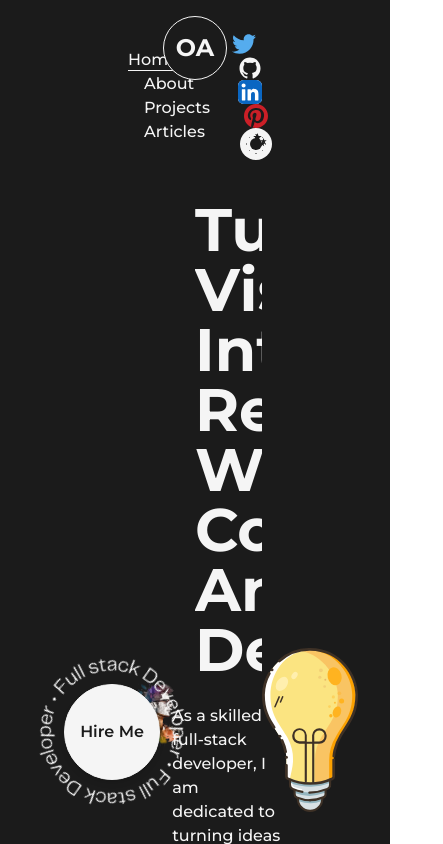
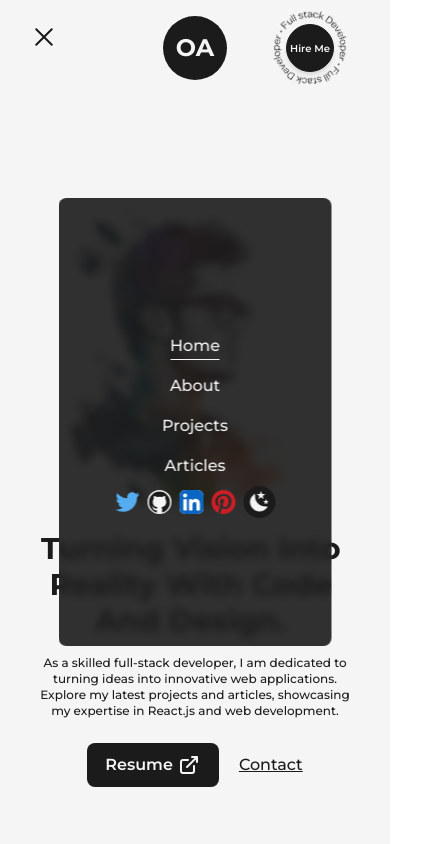
Before and after one commit to imowaisafsar/portfolio, a Next.js app: page / in a window 390 px wide. Both pictures are taken after a click on the button "Menu". Shown: the top 844 px of the page, 443 px wide, since content can reach past the window. Built offline with nearby package versions, Linux system fonts and the light colour scheme.

Commit message:
Responsive Index
Responsive portfolio home page

```diff
--- a/src/components/AnimatedText.tsx
+++ b/src/components/AnimatedText.tsx
@@ -33,7 +33,7 @@
 
 const AnimatedText: React.FC<AnimatedTextProps> = ({ text, className }) => {
     return (
-        <div className={`w-full mx-auto py-2 flex items-center justify-center text-center overflow-hidden`}>
+        <div className={`w-full mx-auto py-2 flex items-center justify-center text-center overflow-hidden sm:py-0`}>
 
             <motion.h1 className={`inline-block w-full text-dark dark:text-light font-bold capitalize text-8xl ${className}`}
                 variants={headingMotionOption} initial='initial' animate='animate'>
--- a/src/components/Footer.tsx
+++ b/src/components/Footer.tsx
@@ -4,10 +4,10 @@
 
 const Footer: React.FC = () => {
     return (
-        <footer className='w-full border-t-2 border-solid border-dark dark:border-light text-dark dark:text-light font-medium text-lg'>
-            <Layout className={`py-8 flex items-center justify-between`}>
+        <footer className='w-full border-t-2 border-solid border-dark dark:border-light text-dark dark:text-light font-medium text-lg sm:text-base'>
+            <Layout className={`py-8 flex items-center justify-between lg:flex-col lg:py-6 xl:py-6`}>
                 <span>{new Date().getFullYear()} &copy; All Rights Reserved.</span>
-                <div className="flex items-center">
+                <div className="flex items-center lg:py-2">
                     Build with <span className='text-primary dark:text-primaryDark text-2xl px-1'>&#9825;</span>
                     by &nbsp; <Link href={'/about'} className='underline underline-offset-2'>Owais Afsar</Link>
                 </div>
--- a/src/components/HireMe.tsx
+++ b/src/components/HireMe.tsx
@@ -4,10 +4,10 @@
 
 const HireMe: React.FC = () => {
     return (
-        <div className='fixed left-4 bottom-4 flex items-center justify-center overflow-hidden'>
-            <div className='w-48 h-auto flex items-center justify-center relative'>
+        <div className='fixed left-4 bottom-4 flex items-center justify-center overflow-hidden md:right-8 md:left-auto md:top-0 md:bottom-auto'>
+            <div className='w-48 h-auto flex items-center justify-center relative md:w-24'>
                 <CircularText className={`fill-dark dark:fill-light animate-spin-slow`} />
-                <Link href={'mailto:owais.afsar@outlook.com'} className='flex items-center justify-center absolute left-1/2 top-1/2 -translate-x-1/2 -translate-y-1/2 bg-dark dark:bg-light text-light dark:text-dark shadow-md border border-solid border-dark dark:border-light w-24 h-24 rounded-full font-semibold hover:bg-light dark:hover:bg-dark hover:text-dark dark:hover:text-light'>Hire Me</Link>
+                <Link href={'mailto:owais.afsar@outlook.com'} className='flex items-center justify-center absolute left-1/2 top-1/2 -translate-x-1/2 -translate-y-1/2 bg-dark dark:bg-light text-light dark:text-dark shadow-md border border-solid border-dark dark:border-light w-24 h-24 rounded-full font-semibold hover:bg-light dark:hover:bg-dark hover:text-dark dark:hover:text-light md:w-12 md:h-12 md:text-[10px]'>Hire Me</Link>
             </div>
         </div>
     )
--- a/src/components/Layout.tsx
+++ b/src/components/Layout.tsx
@@ -2,7 +2,7 @@
 
 const Layout: React.FC<any> = ({ children, className = "" }) => {
     return (
-        <div className={`w-full h-full inline-block z-0 bg-light dark:bg-dark p-32 ${className}`}>
+        <div className={`w-full h-full inline-block z-0 bg-light dark:bg-dark p-32 xl:p-24 lg:p-16 md:p-12 sm:p-8 ${className}`}>
             {children}
         </div>
     )
--- a/src/components/NavBar.tsx
+++ b/src/components/NavBar.tsx
@@ -1,7 +1,7 @@
 import Link from 'next/link';
-import React from 'react';
+import React, { useState } from 'react';
 import Logo from './Logo';
-import NavBarLink from './NavBarLink';
+import NavBarLink, { NavBarMobileLink } from './NavBarLink';
 import { INavBarLinkModel } from '../../core/interfaces/INavBarLinkModel';
 import { DribbbleIcon, GithubIcon, LinkedInIcon, MoonIcon, PinterestIcon, SunIcon, TwitterIcon } from './Icons';
 import { motion } from 'framer-motion';
@@ -17,21 +17,35 @@
 const NavBar: React.FC = () => {
 
     const [mode, setMode] = useThemeSwitcher();
+    const [isOpen, setIsOpen] = useState(false);
+
+    const handleClick = () => {
+        setIsOpen(!isOpen);
+    }
 
     return (
-        <header className='w-full px-32 py-8 font-medium flex items-center justify-between dark:text-light'>
+        <header className='w-full px-32 py-8 font-medium flex items-center justify-between dark:text-light relative z-10 lg:px-16 md:px-12 sm:px-8'>
+
+            <button type='button' title='Menu' className='flex-col justify-center items-center hidden lg:flex' onClick={handleClick}>
+                <span className={`bg-dark dark:bg-light block transition-all duration-300 ease-out h-0.5 w-6 rounded-sm ${isOpen ? 'rotate-45 translate-y-1' : '-translate-y-0.5'}`}></span>
+                <span className={`bg-dark dark:bg-light block transition-all duration-300 ease-out h-0.5 w-6 rounded-sm my-0.5 ${isOpen ? 'opacity-0' : 'opacity-100'}`}></span>
+                <span className={`bg-dark dark:bg-light block transition-all duration-300 ease-out h-0.5 w-6 rounded-sm ${isOpen ? '-rotate-45 -translate-y-1' : 'translate-y-0.5'}`}></span>
+            </button>
+
+            <div className={`w-full flex justify-between items-center lg:hidden`}>
                 <nav>
-
-                {nabBarMenuItems.map((nabBarMenuItem) => (
+                    {
+                        nabBarMenuItems.map((nabBarMenuItem) => (
                             <NavBarLink
                                 key={nabBarMenuItem.key}
                                 href={nabBarMenuItem.href}
                                 title={nabBarMenuItem.title}
                                 className={nabBarMenuItem.className}
                             />
-                ))}
+                        ))
+                    }
+                </nav>
 
-            </nav>
                 <nav className='flex items-center justify-center flex-wrap'>
                     <motion.a href='https://twitter.com' target={'_blank'} title='Twitter' whileHover={{ y: -2 }} whileTap={{ scale: 0.9 }} className='w-6 mr-3'>
                         <TwitterIcon />
@@ -54,8 +68,55 @@
                                 <MoonIcon className={`fill-dark`} />
                         }
                     </button>
+                </nav>
+            </div>
 
+            {
+                isOpen ?
+                    <motion.div className={`min-w-[70vw] flex flex-col justify-between items-center fixed top-1/2 left-1/2 -translate-x-1/2 -translate-y-1/2 z-30 bg-dark/90 dark:bg-light/75 rounded-lg backdrop-blur-sm py-32`}
+                        initial={{ scale: 0, opacity: 0, x: '-50%', y: '-50%' }}
+                        animate={{ scale: 1, opacity: 1 }}>
+                        <nav className={`flex flex-col justify-center items-center`}>
+                            {
+                                nabBarMenuItems.map((nabBarMenuItem) => (
+                                    <NavBarMobileLink
+                                        key={nabBarMenuItem.key}
+                                        href={nabBarMenuItem.href}
+                                        title={nabBarMenuItem.title}
+                                        className={``}
+                                        toggle={handleClick}
+                                    />
+                                ))
+                            }
                         </nav>
+
+                        <nav className='flex items-center justify-center flex-wrap'>
+                            <motion.a href='https://twitter.com' target={'_blank'} title='Twitter' whileHover={{ y: -2 }} whileTap={{ scale: 0.9 }} className='w-6 mr-3 sm:mx-1'>
+                                <TwitterIcon />
+                            </motion.a>
+                            <motion.a href='https://github.com' target={'_blank'} title='GitHub' whileHover={{ y: -2 }} whileTap={{ scale: 0.9 }} className='w-6 mx-3 bg-light text-dark rounded-full dark:bg-dark dark:text-light sm:mx-1'>
+                                <GithubIcon />
+                            </motion.a>
+                            <motion.a href='https://linkedin.com' target={'_blank'} title='LinkedIn' whileHover={{ y: -2 }} whileTap={{ scale: 0.9 }} className='w-6 mx-3 sm:mx-1'>
+                                <LinkedInIcon />
+                            </motion.a>
+                            <motion.a href='https://pinterest.com' target={'_blank'} title='Pinterest' whileHover={{ y: -2 }} whileTap={{ scale: 0.9 }} className='w-6 ml-3 sm:mx-1'>
+                                <PinterestIcon />
+                            </motion.a>
+
+                            <button onClick={() => setMode(mode === LIGHT_THEME_CLASS ? DARK_THEME_CLASS : LIGHT_THEME_CLASS)}
+                                type='button' className={`ml-3 flex items-center justify-center rounded-full p-1 sm:mx-1 ${mode === DARK_THEME_CLASS ? 'bg-light text-dark' : 'bg-dark text-light'}`}>
+                                {
+                                    mode === DARK_THEME_CLASS ?
+                                        <SunIcon className={`fill-dark`} /> :
+                                        <MoonIcon className={`fill-dark`} />
+                                }
+                            </button>
+                        </nav>
+                    </motion.div>
+                    : null
+            }
+
             <div className='absolute left-[50%] top-2 translate-x-[-50%]'>
                 <Logo />
             </div>
--- a/src/components/NavBarLink.tsx
+++ b/src/components/NavBarLink.tsx
@@ -4,6 +4,9 @@
 import { useRouter } from 'next/router';
 
 interface NavBarLinkProps extends INavBarLinkModel { }
+interface NavBarMobileLinkProps extends INavBarLinkModel {
+    toggle: () => void;
+}
 
 const NavBarLink: React.FC<NavBarLinkProps> = ({ href, title, className }) => {
     const router = useRouter();
@@ -12,11 +15,28 @@
         <Link href={href} className={`${className} relative group`}>
             {title}
             <span
-                className={`h-[1px] inline-block w-0 bg-dark absolute left-0 -bottom-0.5 group-hover:w-full transition-[width] ease duration-300 ${router.asPath === href ? 'w-full' : 'w-0'
-                    } dark:bg-light`}
+                className={`h-[1px] inline-block w-0 bg-dark dark:bg-light absolute left-0 -bottom-0.5 group-hover:w-full transition-[width] ease duration-300 ${router.asPath === href ? 'w-full' : 'w-0'}`}
             ></span>
         </Link>
     );
 };
 
+export const NavBarMobileLink: React.FC<NavBarMobileLinkProps> = ({ href, title, className, toggle }) => {
+    const router = useRouter();
+
+    const handleClick = () => {
+        toggle();
+        router.push(href);
+    }
+
+    return (
+        <button className={`${className} relative group text-light dark:text-dark my-2`} onClick={handleClick}>
+            {title}
+            <span
+                className={`h-[1px] inline-block w-0 bg-light dark:bg-dark absolute left-0 -bottom-0.5 group-hover:w-full transition-[width] ease duration-300 ${router.asPath === href ? 'w-full' : 'w-0'}`}
+            ></span>
+        </button>
+    );
+};
+
 export default NavBarLink;
--- a/src/pages/index.tsx
+++ b/src/pages/index.tsx
@@ -17,20 +17,20 @@
         <meta name="description" content="Full stack Developer" />
       </Head>
       <main className={`flex items-center text-dark w-full min-h-screen dark:text-light`}>
-        <Layout className={`pt-0`}>
-          <div className="flex items-center justify-between w-full">
-            <div className='w-1/2'>
-              <Image src={profilePic} alt='Owais Afsar' className='w-full h-auto' priority sizes="(max-width: 768px) 100vw, (max-width: 1200px) 50vw, 50vw" />
+        <Layout className={`pt-0 md:pt-16 sm:pt-8`}>
+          <div className="flex items-center justify-between w-full lg:flex-col">
+            <div className='w-1/2 md:w-full'>
+              <Image src={profilePic} alt='Owais Afsar' className='w-full h-auto lg:hidden md:inline-block md:w-full' priority sizes="(max-width: 768px) 100vw, (max-width: 1200px) 50vw, 50vw" />
             </div>
-            <div className='w-1/2 flex flex-col items-center self-center'>
-              <AnimatedText text='Turning Vision Into Reality With Code And Design.' className='!text-6xl !text-left' />
-              <p className='my-4 text-base font-medium'>As a skilled full-stack developer, I am dedicated to turning ideas into innovative web applications.
+            <div className='w-1/2 flex flex-col items-center self-center lg:w-full lg:text-center'>
+              <AnimatedText text='Turning Vision Into Reality With Code And Design.' className='!text-6xl !text-left xl:!text-5xl lg:!text-center lg:!text-6xl md:!text-5xl sm:!text-3xl' />
+              <p className='my-4 text-base font-medium md:text-sm sm:text-xs'>As a skilled full-stack developer, I am dedicated to turning ideas into innovative web applications.
                 Explore my latest projects and articles, showcasing my expertise in React.js and web development.</p>
-              <div className="flex items-center self-start mt-2">
-                <Link href={'/dummy.pdf'} target={'_blank'} className='flex items-center bg-dark dark:bg-light text-light dark:text-dark p-2.5 px-6 rounded-lg text-lg font-semibold hover:bg-light dark:hover:bg-dark hover:text-dark dark:hover:text-light border-2 border-solid border-transparent hover:border-dark dark:hover:border-light' download={true}>
+              <div className="flex items-center self-start mt-2 lg:self-center">
+                <Link href={'/dummy.pdf'} target={'_blank'} className='flex items-center bg-dark dark:bg-light text-light dark:text-dark p-2.5 px-6 rounded-lg text-lg font-semibold hover:bg-light dark:hover:bg-dark hover:text-dark dark:hover:text-light border-2 border-solid border-transparent hover:border-dark dark:hover:border-light md:p-2 md:px-4 md:text-base' download={true}>
                   Resume <LinkArrow className={`w-6 ml-1`} />
                 </Link>
-                <Link href={'mailto:owais.afsar@outlook.com'} target={'_blank'} className={`ml-5 text-lg font-medium capitalize text-dark dark:text-light underline`}>Contact</Link>
+                <Link href={'mailto:owais.afsar@outlook.com'} target={'_blank'} className={`ml-5 text-lg font-medium capitalize text-dark dark:text-light underline md:text-base`}>Contact</Link>
               </div>
             </div>
           </div>
@@ -38,7 +38,7 @@
 
         <HireMe />
 
-        <div className='absolute right-8 bottom-8 inline-block w-24'>
+        <div className='absolute right-8 bottom-8 inline-block w-24 md:hidden'>
           <Image src={lightBulb} alt='Owais Afsar' className='w-full h-auto' />
         </div>
 
--- a/tailwind.config.js
+++ b/tailwind.config.js
@@ -32,6 +32,20 @@
           "repeating-radial-gradient(rgba(255,255,255,0.5) 2px, #1b1b1b 5px, #1b1b1b 100px)",
       },
     },
+    screens: {
+      "2xl": { max: "1535px" },
+      // => @media (max-width: 1535px) { ... }
+      xl: { max: "1279px" },
+      // => @media (max-width: 1279px) { ... }
+      lg: { max: "1023px" },
+      // => @media (max-width: 1023px) { ... }
+      md: { max: "767px" },
+      // => @media (max-width: 767px) { ... }
+      sm: { max: "639px" },
+      // => @media (max-width: 639px) { ... }
+      xs: { max: "479px" },
+      // => @media (max-width: 479px) { ... }
+    }
   },
   plugins: [],
   darkMode: "class",
```
Lines whose indentation alone changed are shown as unchanged.
